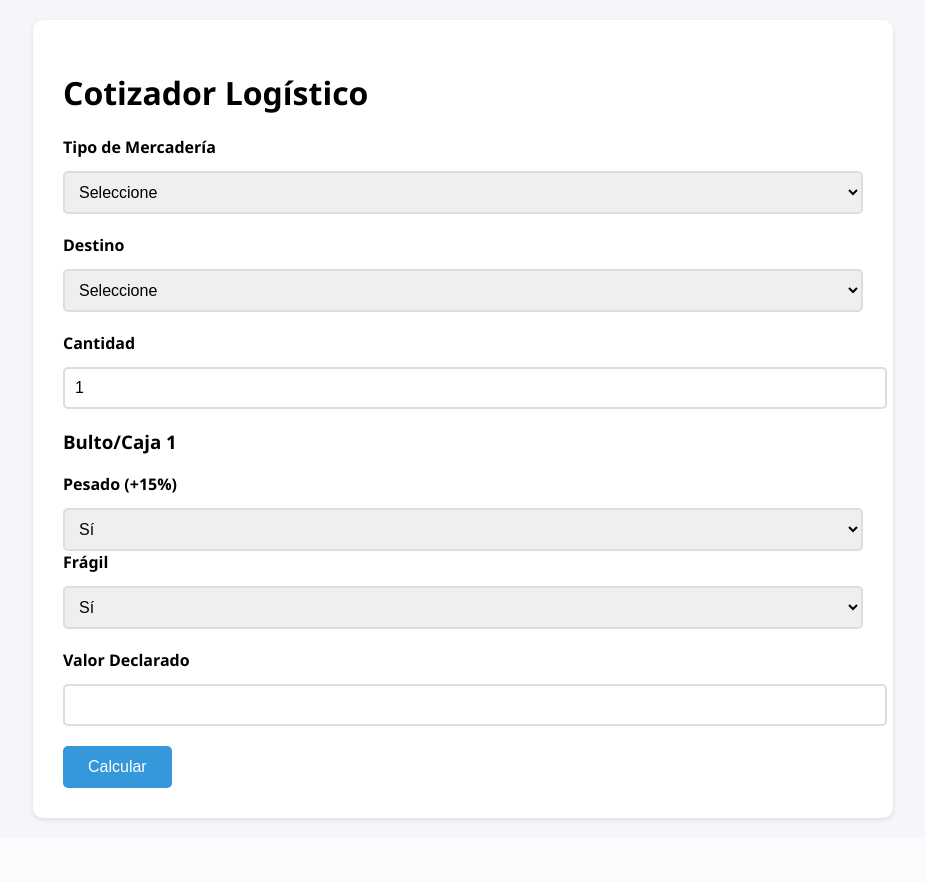
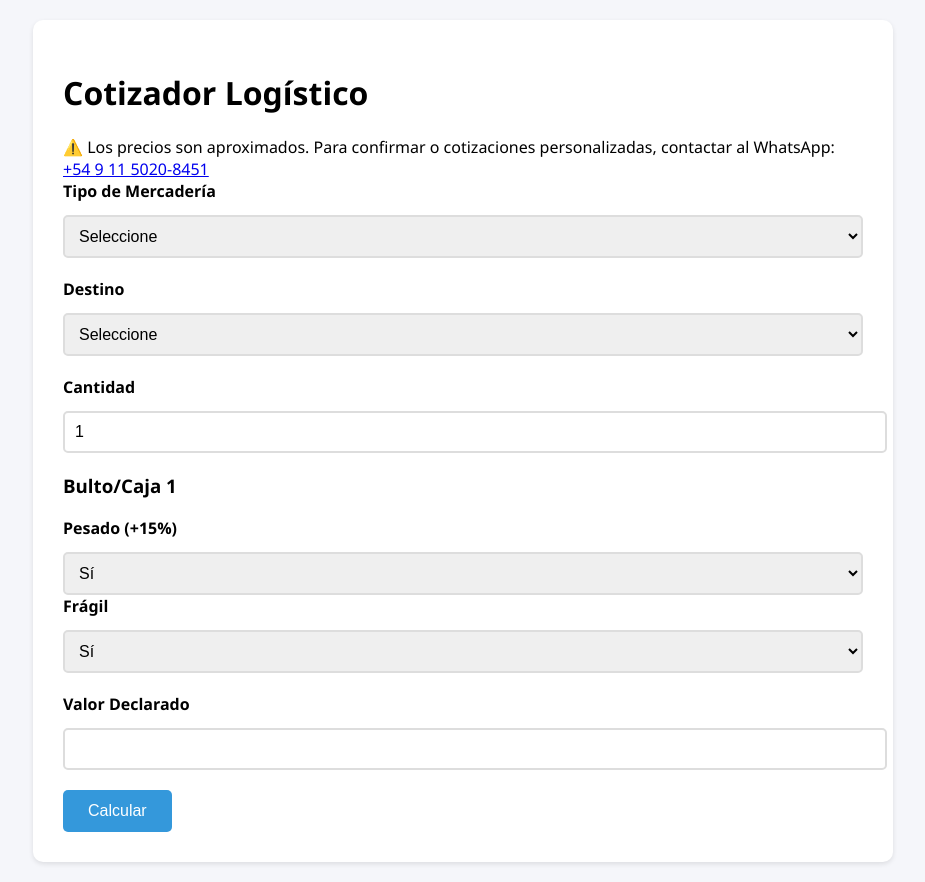
Before and after one commit to EzqAl/Tarifasiro, a Flask app: page / in a window 1280 px wide. Shown: the whole page, without its empty margins (177-1102 px from the left). Before the commit the page ends 821 px from the top, so only its background shows below. Run offline with Flask 3, Linux system fonts and the light colour scheme.

Commit message:
Update index.html

```diff
--- a/templates/index.html
+++ b/templates/index.html
@@ -72,6 +72,11 @@
 <body>
     <div class="container">
         <h1>Cotizador Logístico</h1>
+          <!-- Advertencia de precios aproximados -->
+        <div class="warning">
+            ⚠️ Los precios son aproximados. Para confirmar o cotizaciones personalizadas, contactar al WhatsApp:
+            <a href="https://wa.me/5491150208451" target="_blank">+54 9 11 5020-8451</a>
+        </div>
         <form method="POST" id="cotizadorForm">
             <!-- Tipo de Envío -->
             <div class="form-group">
```
